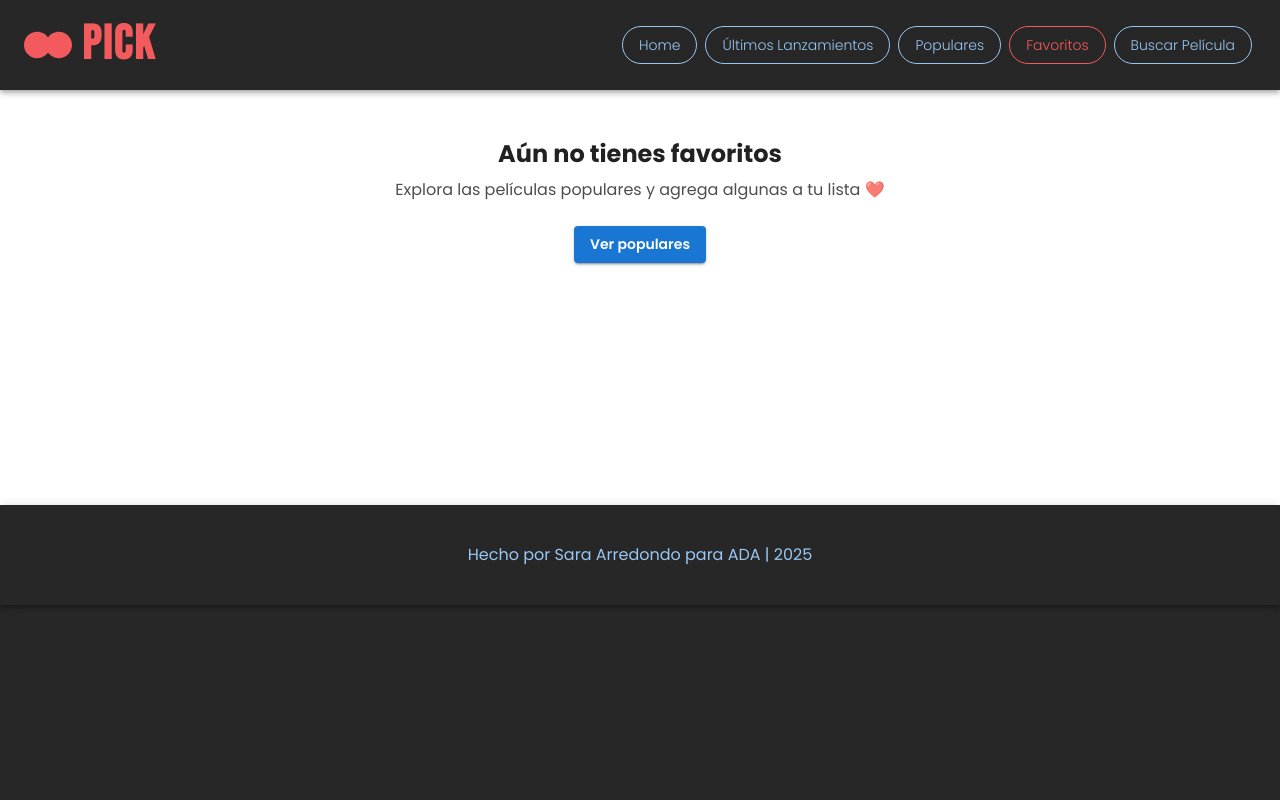
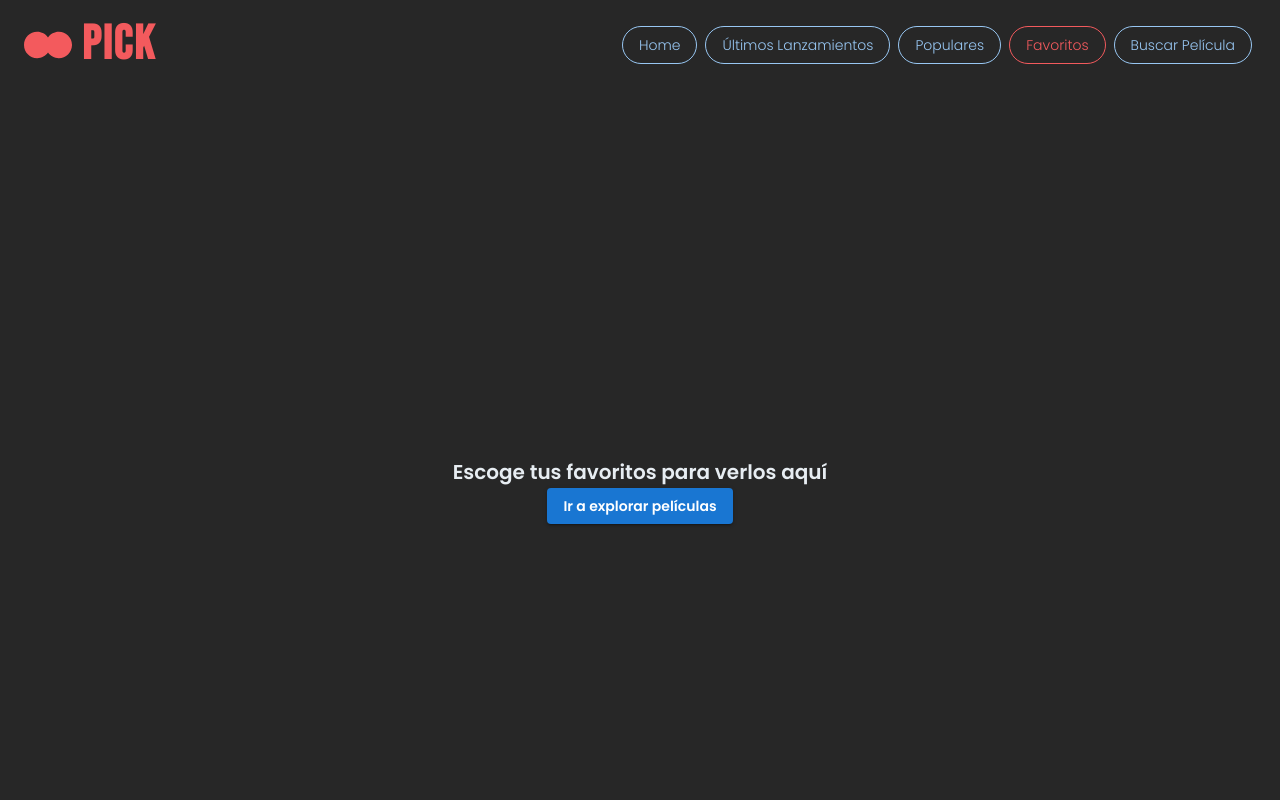
Before and after one commit to sara-arredondo/ada_final_movie, a React (Vite) app: page /favoritos in a window 1280 px wide. Shown: the top 800 px of the page. Built offline with nearby package versions, Linux system fonts and the light colour scheme; a web font is replaced by a local one.

Commit message:
se corrige la lógica del codigo de favoritos y se agrega un if para mostrar un mensaje si no hay seleccionadas peliculas, junto con boton para ir a buscar peliculas

```diff
--- a/src/App.css
+++ b/src/App.css
@@ -16,13 +16,13 @@
   width: 100%;
   height: 100%;
   background: linear-gradient(to top, rgba(0,0,0,0.6), transparent 60%);
-  z-index: 20; /* por encima de la imagen */
+  z-index: 20; /* pata ponerlo por encima de la imagen */
   pointer-events: none;
 }
 
 .hero-slide .legend {
   position: relative;
-  z-index: 999; /* por encima del gradiente */
+  z-index: 999; /* y este por encima del gradiente, pero no funciona, el gradiente no se ve */
 }
 
 .carousel .slide .legend{
@@ -31,13 +31,13 @@
   color: #e7edf2;
 
   right: 10px;
-  top: 10rem;            /* mueve el bloque hacia la izquierda */
-  transform: none;        /* evita el centrado por translateX */
+  top: 10rem;
+  transform: none;
   text-align: left;
   max-width: 900px;
 }
 
-/* Este wrapper se alinea a la izquierda dentro de la legend centrada */
+/* Alinea a la izquierda el legend*/
 .hero-legend{
   display: inline-block;         /* se comporta como “bloque” centrable */
   text-align: left;              /* texto a la izquierda */
--- a/src/reset.css
+++ /dev/null
@@ -1,48 +0,0 @@
-/* http://meyerweb.com/eric/tools/css/reset/
-   v2.0 | 20110126
-   License: none (public domain)
-*/
-
-html, body, div, span, applet, object, iframe,
-h1, h2, h3, h4, h5, h6, p, blockquote, pre,
-a, abbr, acronym, address, big, cite, code,
-del, dfn, em, img, ins, kbd, q, s, samp,
-small, strike, strong, sub, sup, tt, var,
-b, u, i, center,
-dl, dt, dd, ol, ul, li,
-fieldset, form, label, legend,
-table, caption, tbody, tfoot, thead, tr, th, td,
-article, aside, canvas, details, embed,
-figure, figcaption, footer, header, hgroup,
-menu, nav, output, ruby, section, summary,
-time, mark, audio, video {
-	margin: 0;
-	padding: 0;
-	border: 0;
-	font-size: 100%;
-	font: inherit;
-	vertical-align: baseline;
-}
-/* HTML5 display-role reset for older browsers */
-article, aside, details, figcaption, figure,
-footer, header, hgroup, menu, nav, section {
-	display: block;
-}
-body {
-	line-height: 1;
-}
-ol, ul {
-	list-style: none;
-}
-blockquote, q {
-	quotes: none;
-}
-blockquote:before, blockquote:after,
-q:before, q:after {
-	content: '';
-	content: none;
-}
-table {
-	border-collapse: collapse;
-	border-spacing: 0;
-}
--- a/src/views/FavoritesMovies.jsx
+++ b/src/views/FavoritesMovies.jsx
@@ -1,6 +1,7 @@
 import { useContext } from "react";
-import { useNavigate, Link } from "react-router-dom";
-import { Box, Button, Typography } from "@mui/material";
+import { useNavigate } from "react-router-dom";
+import { Box, Typography, Button } from "@mui/material";
+
 import { FavoriteContext } from "../context/FavoriteContext";
 import FullMoviesGrid from "../components/FullMoviesGrid";
 
@@ -11,29 +12,49 @@ export default function FavoritesMovies() {
   const onCardClick = (id) => navigate(`/movie/${id}`);
   const isFav = (id) => favorite.some((f) => f.id === id);
   const onToggleFav = (movie) =>
-    setFavorite((prev) => prev.filter((f) => f.id !== movie.id));
+    setFavorite((prev) =>
+      prev.some((f) => f.id === movie.id)
+        ? prev.filter((f) => f.id !== movie.id)
+        : [...prev, movie]
+    );
 
-  if (!favorite?.length) {
+  if (!favorite || favorite.length === 0) {
     return (
-      <Box sx={{ px: { xs: 2, md: 3 }, py: 6, textAlign: "center" }}>
-        <Typography variant="h5" fontWeight={700} gutterBottom>
-          Aún no tienes favoritos
+      <Box
+        sx={{
+          bgcolor: "#272727",
+          minHeight: "100vh",
+          display: "flex",
+          alignItems: "center",
+          justifyContent: "center",
+          color: "#e7edf2",
+          px: 2,
+          flexDirection: "column",
+        }}
+      >
+        <Typography
+          variant="h6"
+          sx={{
+            textAlign: "center"
+          }}>
+          Escoge tus favoritos para verlos aquí
         </Typography>
-        <Typography sx={{ mb: 3, opacity: 0.8 }}>
-          Explora las películas populares y agrega algunas a tu lista ❤️
-        </Typography>
-        <Button component={Link} to="/PopularMovies" variant="contained">
-          Ver populares
+
+        <Button
+          variant="contained"
+          color="primary"
+          onClick={() => navigate("/PopularMovies")}
+        >
+          Ir a explorar películas
         </Button>
       </Box>
     );
   }
 
-  // Usa el GRID directamente (sin API, sin container)
   return (
     <FullMoviesGrid
       title="Mis favoritos"
-      movies={favorite}          // asegúrate de guardar {id, title, poster, year?, vote?}
+      movies={favorite}
       page={1}
       totalPages={1}
       onPageChange={() => {}}
--- a/src/views/FullUltimosLanzamientosMovies.jsx
+++ b/src/views/FullUltimosLanzamientosMovies.jsx
@@ -1,9 +1,13 @@
 import { Box } from "@mui/material";
+
 import FullMoviesContainer from "../components/FullMoviesContainer";
 
 export default function FullUltimosLanzamientosMovies() {
   return (
-    <Box sx={{ bgcolor: "#272727", minHeight: "100vh" }}>
+    <Box
+      sx={{
+        bgcolor: "#272727",
+        minHeight: "100vh" }}>
       <FullMoviesContainer
         endpoint="/movie/now_playing"
         title="Últimos lanzamientos"
--- a/src/views/Home.jsx
+++ b/src/views/Home.jsx
@@ -7,7 +7,7 @@ const Home = () => (
   <Box
     sx={{
       backgroundColor: '#272727', // fondo negro
-      color: '#fff',           // texto blanco
+      color: '#e7edf2',
       minHeight: '100vh',      // ocupa toda la altura de la pantalla
     }}
   >
```
Also changed, not shown: src/views/FullPopularMovies.jsx (+8 -6 lines), src/normalize.css (deleted).
